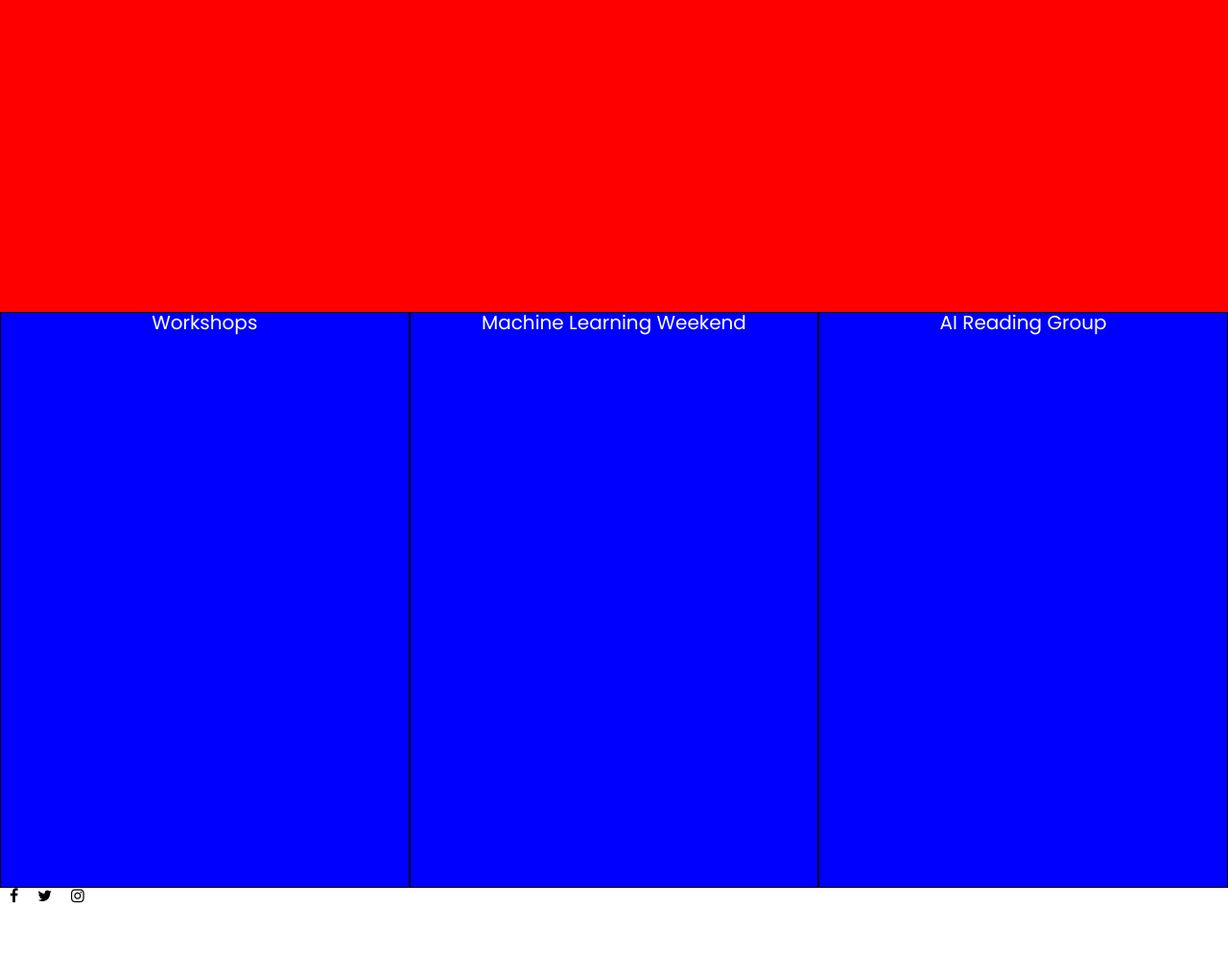
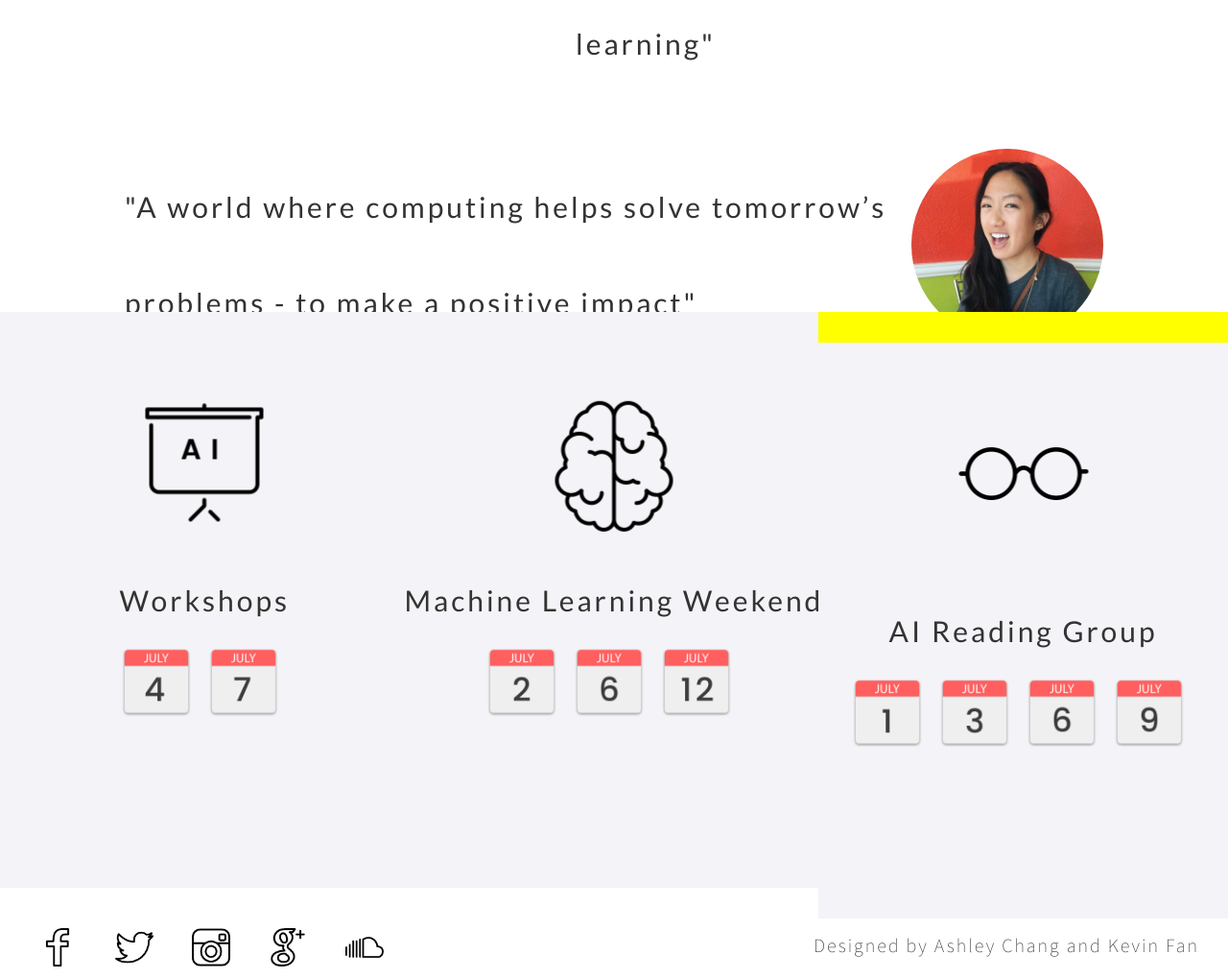
Before and after one commit to kevinfan23/DB-Training-Project, a plain HTML site: page index.html in a window 1280 px wide. Shown: the part 1075-2095 px from the top of the page at 96% size. Before the commit the page ends 2017 px from the top, so only its background shows below. Drawn offline with nearby package versions, Linux system fonts and the light colour scheme.

Commit message:
Filled in website design

```diff
--- a/index.html
+++ b/index.html
@@ -12,34 +12,86 @@
 
   <div class="page-container">
     <div class="header">
-		  <h1>ACM AI</h1>
+	  <h1 class="strokeme">ACM AI</h1>
 	</div>
 
 	<div class="quote section-container">
-		  <h4>"To nurture curiosity and enthusiasm in artificial intelligence and machine learning"</h4>
+	  <div class="quote-1-image">
+		<img src="img/Kevin_Fan_Profile.png" />
+	  </div>
+	  <div class="quote-1">
+	    <h4>"To nurture curiosity and enthusiasm <br>in artificial intelligence and machine learning"</h4>
+	  </div>
+	  <div class="quote-2-image">
+	    <img class = "img-circle" src="img/ashley_Chang_profile.jpg" />
+	  </div>
+	  <div class="quote-2">
+		<h4>"A world where computing helps solve tomorrow’s <br>problems - to make a positive impact"</h4>
+	  </div>
 	</div>
 
 
 	  <!-- Icon Sets http//wwwflaticon.com/packs -->
 	<div class="about section-container">
 	  <div class="about-des">
+	  	<img class="workshops-icon" src="img/white-board.png" />
+		<div class="about-text">
 		  <p class="acm-group">Workshops</p>
 		</div>
+		<img class="date-icon" src="img/Date 1.png" />
+		<img class="date-icon" src="img/Date 2.png" />
+	  </div>
 	  <div class="about-des">
+		<img class="brain-icon" src="img/brain.png" />
+		<div class="about-text">
 		  <p class="acm-group">Machine Learning Weekend</p>
 		</div>
+		<img class="date-icon" src="img/Date 3.png" />
+		<img class="date-icon" src="img/Date 4.png" />
+		<img class="date-icon" src="img/Date 5.png" />
+	  </div>
 	  <div class="about-des">
+		<img class="glasses-icon" src="img/eyeglasses.png" />
+		<div class="about-text">
 		  <p class="acm-group">AI Reading Group</p>
+		</div>
+		<img class="date-icon" src="img/Date 6.png" />
+		<img class="date-icon" src="img/Date 7.png" />
+		<img class="date-icon" src="img/Date 8.png" />
+		<img class="date-icon" src="img/Date 9.png" />
 	  </div>
 	</div>
 
 	<nav class="footer">
 	  <ul>
 			  <!-- Font Awesome Cheat Sheet http//fontawesome.io/cheatsheet/ -->
-			  <li><a href="#"><i class="fa fa-facebook"></i></a></li>
-			  <li><a href="#"><i class="fa fa-twitter"></i></a></li>
-			  <li><a href="#"><i class="fa fa-instagram"></i></a></li>
+	    <li>
+		  <a href="https://www.facebook.com/uclaacm/">
+			<img class="logo-icon" src="img/facebook-logo-outline.png" />
+		  </a>
+		</li>
+		<li>
+		  <a href="https://twitter.com/uclaacm">
+			<img class="logo-icon" src="img/twitter-social-outlined-logo.png" />
+		  </a>
+		</li>
+		<li>
+		  <a href="https://www.instagram.com/uclaacm/">
+			<img class="logo-icon" src="img/instagram-social-outlined-logo.png" />
+		  </a>
+		</li>
+		<li>
+		  <a href="https://plus.google.com/101763122146287444610">
+			<img class="logo-icon" src="img/google-plus-outlined-logo-social-symbol.png" />
+		  </a>
+		</li>
+		<li>
+		  <a href="https://soundcloud.com/computer-science">
+		    <img class="logo-icon" src="img/soundcloud-social-outlined-logotype-symbol.png" />
+		  </a>
+		</li>
 	  </ul>
+	  <p class="footer-text">Designed by Ashley Chang and Kevin Fan</p>
 	</nav>
 
   </div>
--- a/style.css
+++ b/style.css
@@ -12,45 +12,140 @@
 	background-size: cover;
 	text-align: center;
 	font-family: 'Poppins', sans-serif;
+	color: white;
 }
 
 h1 {
-	color: #fff;
+	opacity: 0.7;
 	font-size: 200px;
 	line-height: 100vh;
 	font-weight: 600;
 	vertical-align: middle;
 }
 
+.strokeme
+{
+    text-shadow:
+    -1px -1px 0 #000,
+    1px -1px 0 #000,
+    -1px 1px 0 #000,
+    1px 1px 0 #000;
+}
+
 .section-container {
 	position: relative;
 	height: 600px;
 	width: 100%;
-	background: red;
-	font-family: 'Poppins', sans-serif;
-	font-size: 20px;
-	color: #fff;
-	text-align: center;
+	background: #fffff;
+	font-family: 'Lato', sans-serif;
+	color: #fffff;
 }
 
 h4 {
-	padding-top: 100px;
+	padding-top: 70px;
+	font-size: 30px;
+	font-weight: 400;
+	letter-spacing: 3px;
+	line-height: 100px;
+}
+
+.quote-1 {
+	padding-left: 600px;
+}
+
+.quote-2 {
+	padding-left: 130px;
 }
 
 .quote {
-	background: red;
+	background: #fffff;
 }
+
+img {
+	width: 200px;
+	height: auto;
+}
+
+.img-circle {
+    border-radius: 50%;
+}
+
+.quote-1-image {
+	padding-top: 70px;
+	padding-left: 130px;
+	float: left;
+}
+
+.quote-2-image {
+	padding-top: 60px;
+	padding-right: 130px;
+	float: right
+ }
 
 .about {
 	background: yellow;
 }
 
 .about-des {
+	position: relative;
 	width: 33.33%;
 	height: 100%;
-	background: blue;
-	border: 1px solid black;
+	background: #F4F4F8;
 	float: left;
+	font-family: 'Lato', sans-serif;
+	font-size: 30px;
+	font-weight: 400;
+	letter-spacing: 3px;
+	line-height: 36px;
+	text-align: center;
+}
+
+.acm-group {
+	vertical-align: middle;
+}
+
+.workshops-icon {
+	position: absolute;
+	width: 123px;
+	height: auto;
+	top: 20%;
+	left: 50%;
+	transform: translate(-50%, -20%);
+}
+
+.brain-icon {
+	position: absolute;
+	width: 123px;
+	height: auto;
+	top: 20%;
+	left: 50%;
+	transform: translate(-50%, -20%);
+}
+
+.glasses-icon {
+	position: absolute;
+	width: 135px;
+	height: auto;
+	top: 20%;
+	left: 50%;
+	transform: translate(-50%, -20%);
+}
+
+.about-text {
+	position: absolute;
+	top: 50%;
+	left: 50%;
+	transform: translate(-50%, -50%);
+	white-space: nowrap;
+}
+
+.date-icon {
+	position: relative;
+	width: 72px;
+	height: auto;
+	margin-right: 10px;
+	margin-top: 350px;
+	float: center;
 }
 
 /*** Footer ***/
@@ -59,10 +154,21 @@ ul {
 }
 
 li {
-	margin: 0 10px;
+	margin: 10px 0px 10px 40px;
 	float: left;
 }
 
-i.fa {
-	color: black;
+.logo-icon {
+	width: 40px;
+	height: auto;
 }
+
+.footer-text {
+	font-family: 'Source Sans Pro', sans serif;
+	font-size: 20px;
+	font-weight: 200;
+	letter-spacing: 2px;
+	line-height: 25px;
+	float: right;
+	margin: 15px 30px 0 0;
+}
```
Also changed, not shown: img/ashley_Chang_profile.jpg (added). Lines whose indentation alone changed are shown as unchanged.
